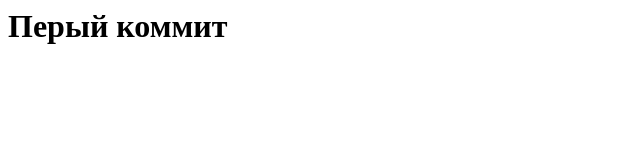
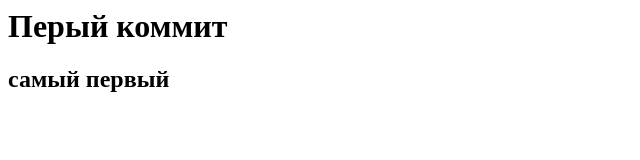
Before and after one commit to SergeyMolokov/First-project.2, a plain HTML site: page index.html in a window 1280 px wide. Shown: the whole page, without its empty margins (0-640 px from the left). Drawn offline with Linux system fonts and the light colour scheme.

Commit message:
второй коммит

```diff
--- a/index.html
+++ b/index.html
@@ -1 +1,2 @@
 <h1>Перый коммит</h1>
+<h2>самый первый</h2>
```
